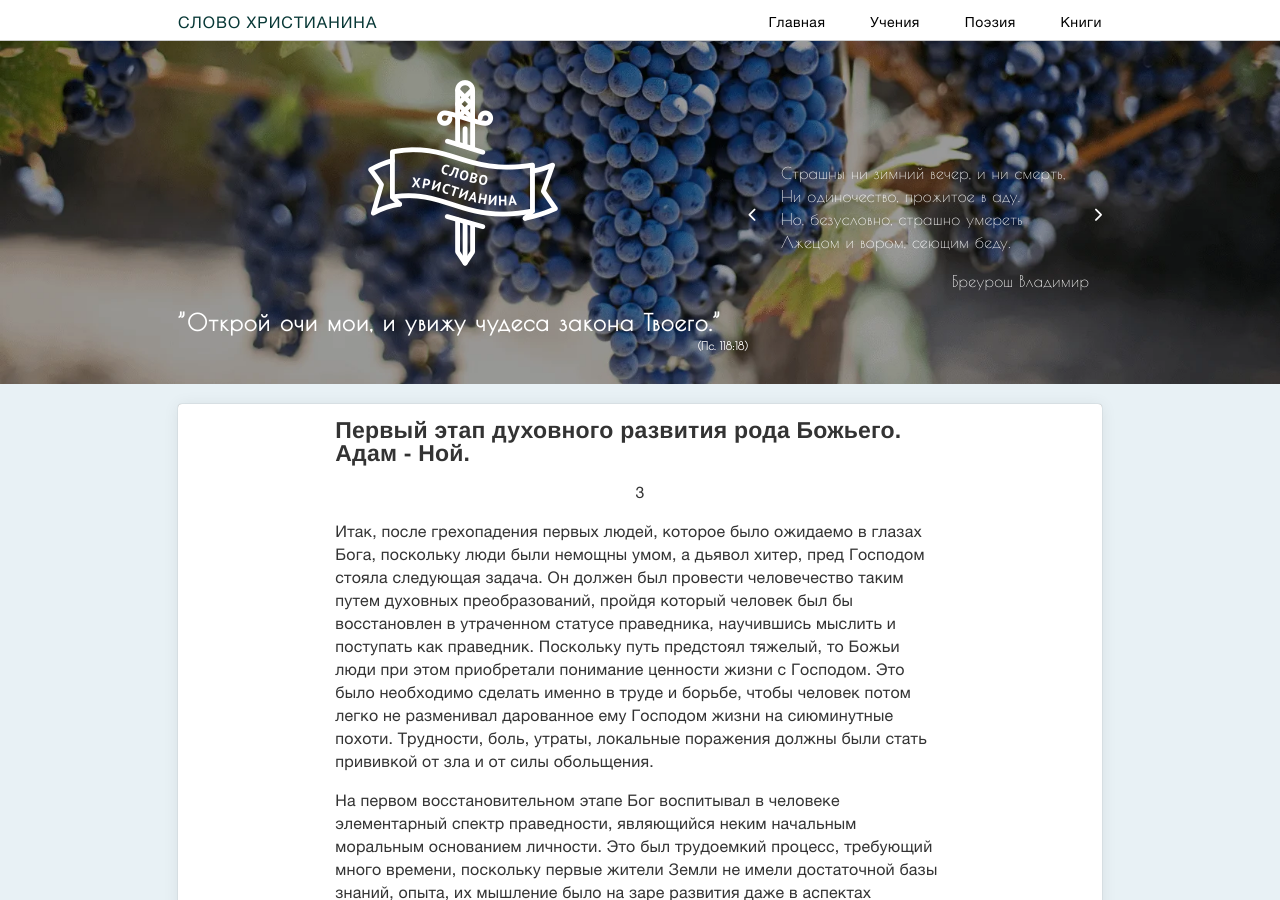
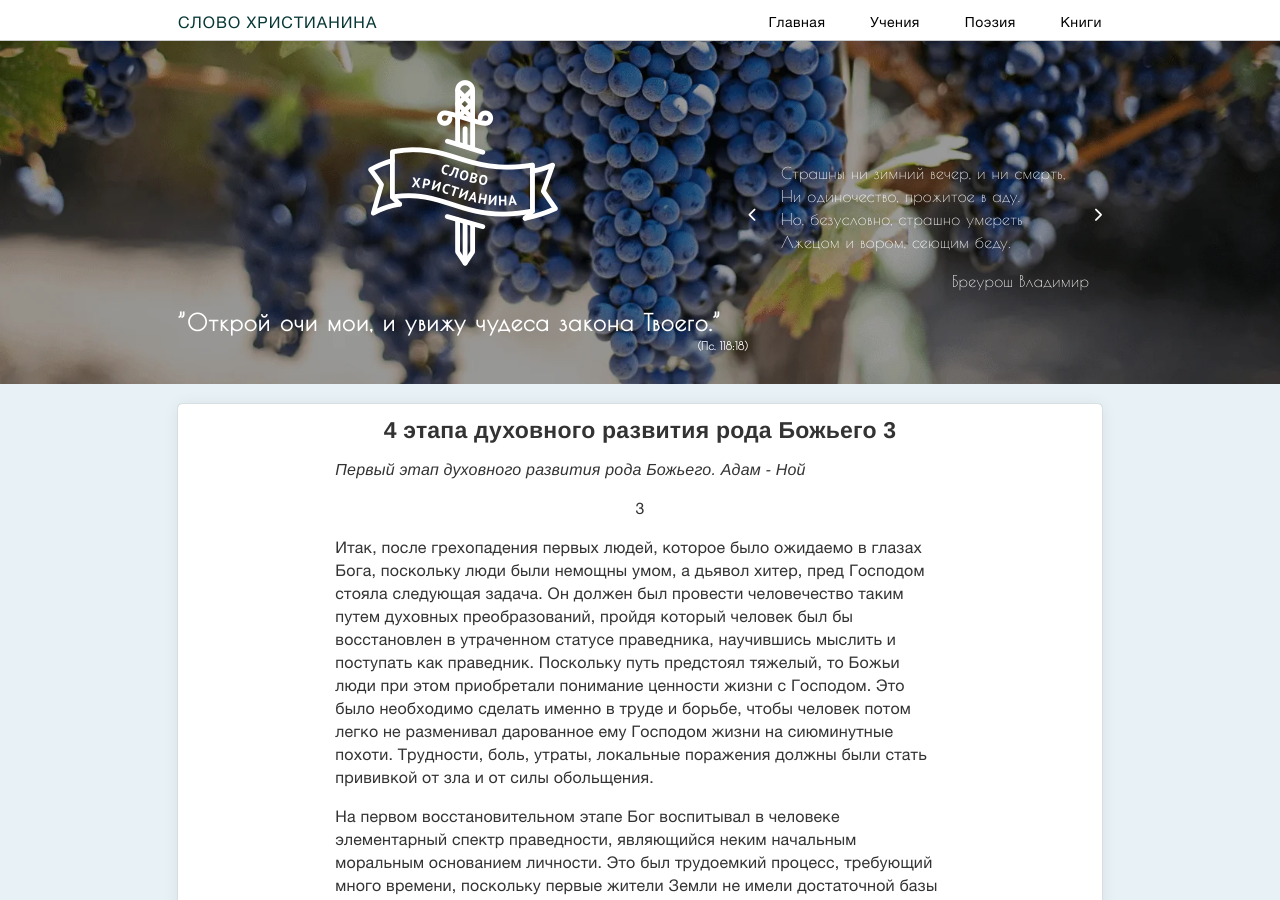
Before and after one commit to slovohrista/slovohrista.github.io, a Jekyll site: the page built from _posts/doctrine/2015-08-20-jetapa-duhovnogo-razvitija-roda-bozhego-3.md, in a window 1280 px wide and 900 px high. Built offline with Jekyll 4.4.1, drawn with Linux system fonts in a browser that asks for light colours; nearby versions of some CDN libraries; comment, search, counter and statistics services are not loaded.

Commit message:
Update and rename 2015-08-20-pervyj-jetap-duhovnogo-razvitija-roda-bozhego-adam-noj.md to 2015-08-20-jetapa-duhovnogo-razvitija-roda-bozhego-3.md

```diff
--- a/_posts/doctrine/2015-08-20-pervyj-jetap-duhovnogo-razvitija-roda-bozhego-adam-noj.md
+++ b/_posts/doctrine/2015-08-20-jetapa-duhovnogo-razvitija-roda-bozhego-3.md
@@ -1,10 +1,12 @@
 ---
 published: true
-title: Первый этап духовного развития рода Божьего. Адам - Ной.
+title: 4 этапа духовного развития рода Божьего 3
 category: doctrine
 layout: single
 author: Бреурош Владимир
 ---
+_Первый этап духовного развития рода Божьего. Адам - Ной_
+
 3
 {: style="text-align: center"}
 
```
